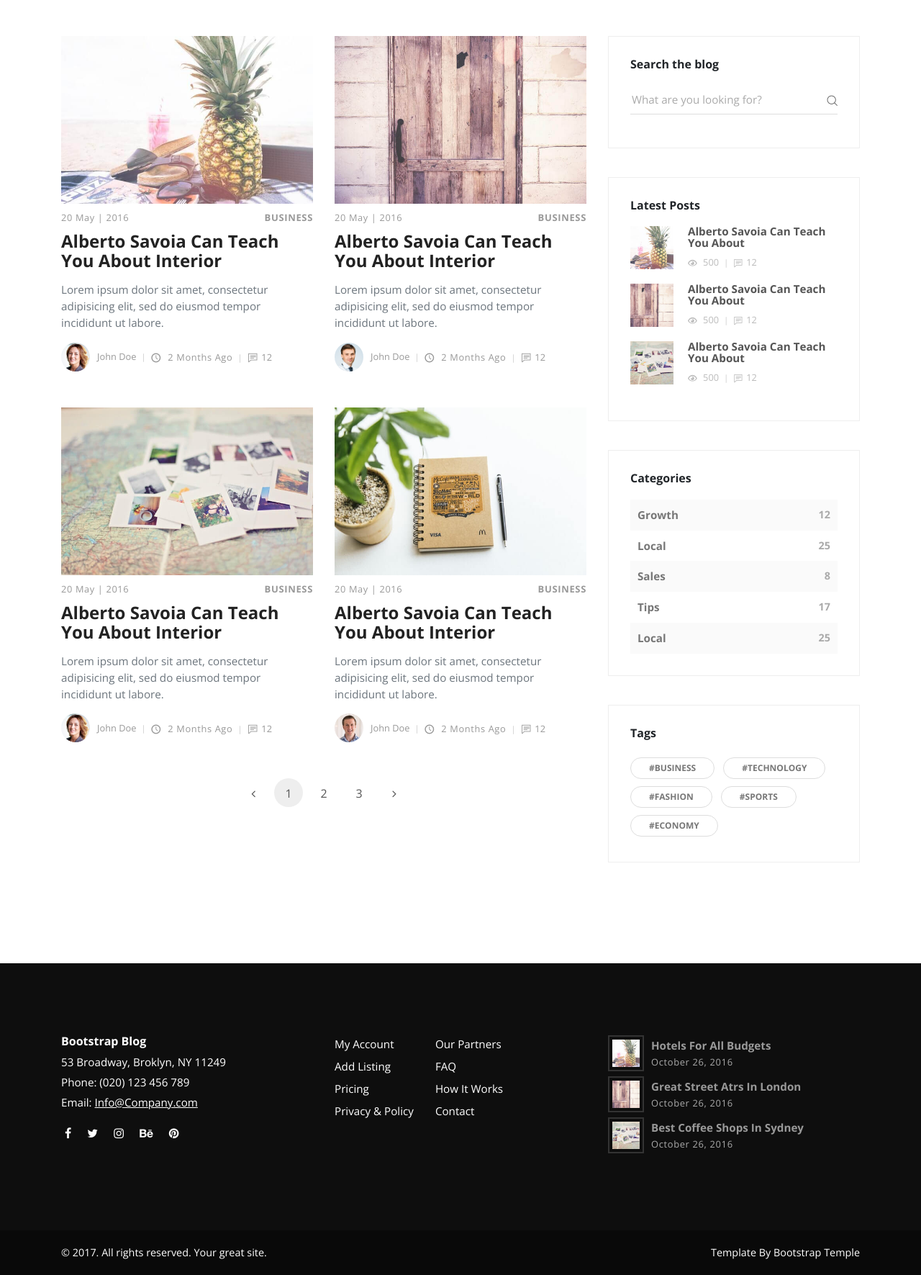
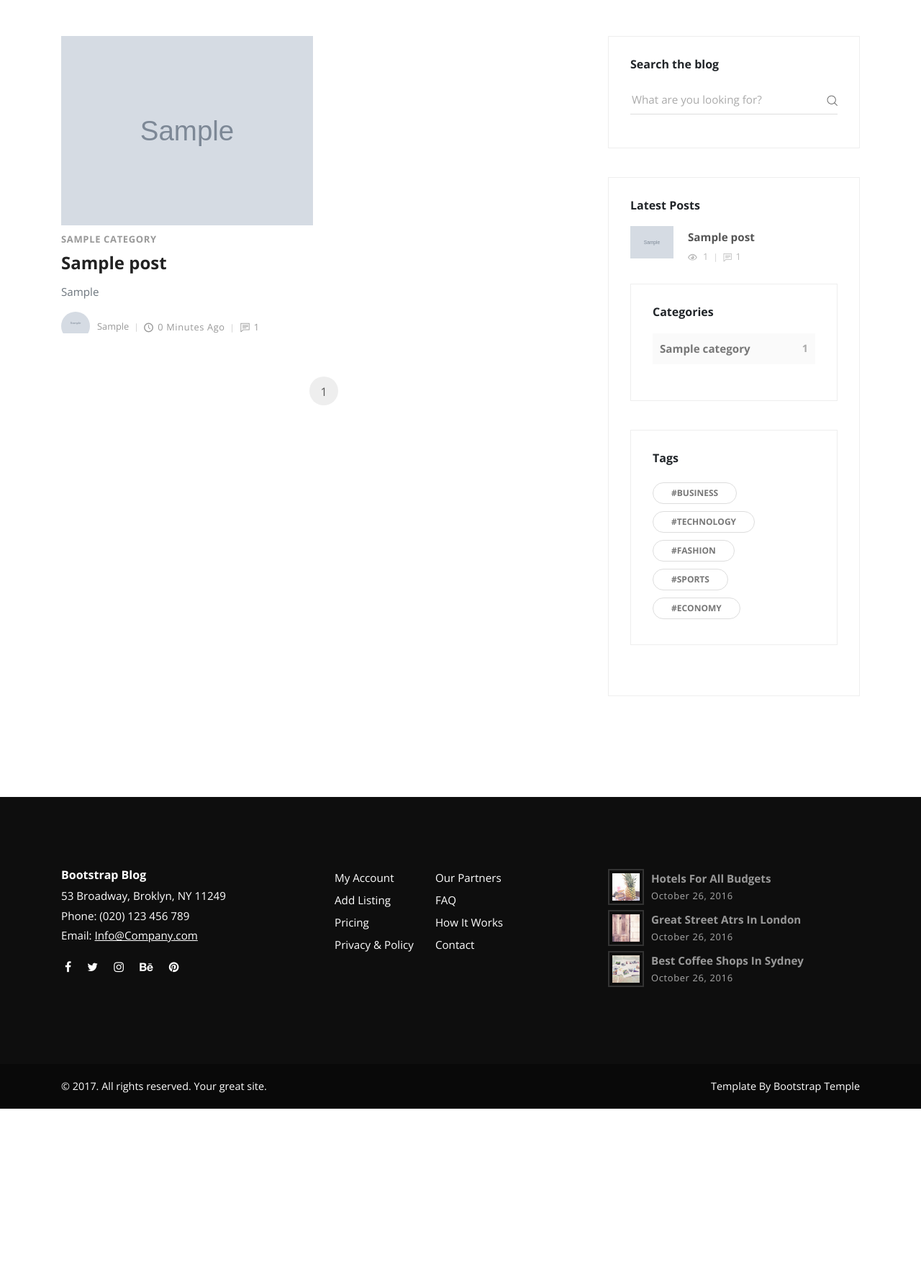
Before and after one commit to justdjango/dream_blog, a Django app: page /blog/ in a window 1280 px wide. Shown: the part 81-1852 px from the top of the page at 72% size. After the commit the page ends 1621 px from the top, so only its background shows below. Run offline with Django 3.2, Linux system fonts and the light colour scheme; tables that the repository leaves empty hold one stand-in row (values such as "Sample post"); grey boxes marked "Sample" are stand-in pictures; some libraries are stand-ins or nearby versions.

Commit message:
Post list view finished

```diff
--- a/blog/urls.py
+++ b/blog/urls.py
@@ -3,13 +3,14 @@
 from django.contrib import admin
 from django.urls import path
 
-from posts.views import index, blog, post
+from posts.views import index, blog, post, search
 
 urlpatterns = [
     path('admin/', admin.site.urls),
     path('', index),
-    path('blog/', blog),
-    path('post/', post),
+    path('blog/', blog, name='post-list'),
+    path('search/', search, name='search'),
+    path('post/<id>/', post, name='post-detail'),
 ]
 
 if settings.DEBUG:
--- a/posts/views.py
+++ b/posts/views.py
@@ -1,13 +1,37 @@
+from django.db.models import Count, Q
+from django.core.paginator import Paginator, EmptyPage, PageNotAnInteger
 from django.shortcuts import render
 from .models import Post
 from marketing.models import Signup
+
+
+def search(request):
+    queryset = Post.objects.all()
+    query = request.GET.get('q')
+    if query:
+        queryset = queryset.filter(
+            Q(title__icontains=query) |
+            Q(overview__icontains=query)
+        ).distinct()
+    context = {
+        'queryset': queryset
+    }
+    return render(request, 'search_results.html', context)
+
+
+def get_category_count():
+    queryset = Post \
+        .objects \
+        .values('categories__title') \
+        .annotate(Count('categories__title'))
+    return queryset
+
 
 def index(request):
     featured = Post.objects.filter(featured=True)
     latest = Post.objects.order_by('-timestamp')[0:3]
 
     if request.method == "POST":
-        print('here')
         email = request.POST["email"]
         new_signup = Signup()
         new_signup.email = email
@@ -20,7 +44,26 @@
     return render(request, 'index.html', context)
 
 def blog(request):
-    return render(request, 'blog.html', {})
+    category_count = get_category_count()
+    most_recent = Post.objects.order_by('-timestamp')[:3]
+    post_list = Post.objects.all()
+    paginator = Paginator(post_list, 4)
+    page_request_var = 'page'
+    page = request.GET.get(page_request_var)
+    try:
+        paginated_queryset = paginator.page(page)
+    except PageNotAnInteger:
+        paginated_queryset = paginator.page(1)
+    except EmptyPage:
+        paginated_queryset = paginator.page(paginator.num_pages)
 
-def post(request):
+    context = {
+        'queryset': paginated_queryset,
+        'most_recent': most_recent,
+        'page_request_var': page_request_var,
+        'category_count': category_count
+    }
+    return render(request, 'blog.html', context)
+
+def post(request, id):
     return render(request, 'post.html', {})
--- a/templates/blog.html
+++ b/templates/blog.html
@@ -10,86 +10,40 @@
           <div class="container">
             <div class="row">
               <!-- post -->
+              {% for post in queryset %}
               <div class="post col-xl-6">
-                <div class="post-thumbnail"><a href="post.html"><img src="{% static 'img/blog-post-1.jpeg' %}" alt="..." class="img-fluid"></a></div>
+                <div class="post-thumbnail"><a href="{{ post.get_absolute_url }}"><img src="{{ post.thumbnail.url }}" alt="..." class="img-fluid"></a></div>
                 <div class="post-details">
                   <div class="post-meta d-flex justify-content-between">
-                    <div class="date meta-last">20 May | 2016</div>
-                    <div class="category"><a href="#">Business</a></div>
-                  </div><a href="post.html">
-                    <h3 class="h4">Alberto Savoia Can Teach You About Interior</h3></a>
-                  <p class="text-muted">Lorem ipsum dolor sit amet, consectetur adipisicing elit, sed do eiusmod tempor incididunt ut labore.</p>
-                  <footer class="post-footer d-flex align-items-center"><a href="#" class="author d-flex align-items-center flex-wrap">
-                      <div class="avatar"><img src="{% static 'img/avatar-3.jpg' %}" alt="..." class="img-fluid"></div>
-                      <div class="title"><span>John Doe</span></div></a>
-                    <div class="date"><i class="icon-clock"></i> 2 months ago</div>
-                    <div class="comments meta-last"><i class="icon-comment"></i>12</div>
+                    {% comment %} <div class="date meta-last">20 May | 2016</div> {% endcomment %}
+                    {% for cat in post.categories.all %}
+                    <div class="category"><a href="#">{{ cat }}</a></div>
+                    {% endfor %}
+                  </div><a href="{{ post.get_absolute_url }}">
+                    <h3 class="h4">{{ post.title }}</h3></a>
+                  <p class="text-muted">{{ post.overview }}</p>
+                  <footer class="post-footer d-flex align-items-center">
+                    <a href="#" class="author d-flex align-items-center flex-wrap">
+                      <div class="avatar"><img src="{{ post.author.profile_picture.url }}" alt="..." class="img-fluid"></div>
+                      <div class="title"><span>{{ post.author.user.username }}</span></div>
+                    </a>
+                    <div class="date"><i class="icon-clock"></i>{{ post.timestamp|timesince }} ago</div>
+                    <div class="comments meta-last"><i class="icon-comment"></i>{{ post.comment_count }}</div>
                   </footer>
                 </div>
               </div>
-              <!-- post             -->
-              <div class="post col-xl-6">
-                <div class="post-thumbnail"><a href="post.html"><img src="{% static 'img/blog-post-2.jpg' %}" alt="..." class="img-fluid"></a></div>
-                <div class="post-details">
-                  <div class="post-meta d-flex justify-content-between">
-                    <div class="date meta-last">20 May | 2016</div>
-                    <div class="category"><a href="#">Business</a></div>
-                  </div><a href="post.html">
-                    <h3 class="h4">Alberto Savoia Can Teach You About Interior</h3></a>
-                  <p class="text-muted">Lorem ipsum dolor sit amet, consectetur adipisicing elit, sed do eiusmod tempor incididunt ut labore.</p>
-                  <div class="post-footer d-flex align-items-center"><a href="#" class="author d-flex align-items-center flex-wrap">
-                      <div class="avatar"><img src="{% static 'img/avatar-2.jpg' %}" alt="..." class="img-fluid"></div>
-                      <div class="title"><span>John Doe</span></div></a>
-                    <div class="date"><i class="icon-clock"></i> 2 months ago</div>
-                    <div class="comments meta-last"><i class="icon-comment"></i>12</div>
-                  </div>
-                </div>
-              </div>
-              <!-- post             -->
-              <div class="post col-xl-6">
-                <div class="post-thumbnail"><a href="post.html"><img src="{% static 'img/blog-post-3.jpeg' %}" alt="..." class="img-fluid"></a></div>
-                <div class="post-details">
-                  <div class="post-meta d-flex justify-content-between">
-                    <div class="date meta-last">20 May | 2016</div>
-                    <div class="category"><a href="#">Business</a></div>
-                  </div><a href="post.html">
-                    <h3 class="h4">Alberto Savoia Can Teach You About Interior</h3></a>
-                  <p class="text-muted">Lorem ipsum dolor sit amet, consectetur adipisicing elit, sed do eiusmod tempor incididunt ut labore.</p>
-                  <div class="post-footer d-flex align-items-center"><a href="#" class="author d-flex align-items-center flex-wrap">
-                      <div class="avatar"><img src="{% static 'img/avatar-3.jpg' %}" alt="..." class="img-fluid"></div>
-                      <div class="title"><span>John Doe</span></div></a>
-                    <div class="date"><i class="icon-clock"></i> 2 months ago</div>
-                    <div class="comments meta-last"><i class="icon-comment"></i>12</div>
-                  </div>
-                </div>
-              </div>
-              <!-- post -->
-              <div class="post col-xl-6">
-                <div class="post-thumbnail"><a href="post.html"><img src="{% static 'img/blog-post-4.jpeg' %}" alt="..." class="img-fluid"></a></div>
-                <div class="post-details">
-                  <div class="post-meta d-flex justify-content-between">
-                    <div class="date meta-last">20 May | 2016</div>
-                    <div class="category"><a href="#">Business</a></div>
-                  </div><a href="post.html">
-                    <h3 class="h4">Alberto Savoia Can Teach You About Interior</h3></a>
-                  <p class="text-muted">Lorem ipsum dolor sit amet, consectetur adipisicing elit, sed do eiusmod tempor incididunt ut labore.</p>
-                  <div class="post-footer d-flex align-items-center"><a href="#" class="author d-flex align-items-center flex-wrap">
-                      <div class="avatar"><img src="{% static 'img/avatar-1.jpg' %}" alt="..." class="img-fluid"></div>
-                      <div class="title"><span>John Doe</span></div></a>
-                    <div class="date"><i class="icon-clock"></i> 2 months ago</div>
-                    <div class="comments meta-last"><i class="icon-comment"></i>12</div>
-                  </div>
-                </div>
-              </div>
+              {% endfor %}
             </div>
             <!-- Pagination -->
             <nav aria-label="Page navigation example">
               <ul class="pagination pagination-template d-flex justify-content-center">
-                <li class="page-item"><a href="#" class="page-link"> <i class="fa fa-angle-left"></i></a></li>
-                <li class="page-item"><a href="#" class="page-link active">1</a></li>
-                <li class="page-item"><a href="#" class="page-link">2</a></li>
-                <li class="page-item"><a href="#" class="page-link">3</a></li>
-                <li class="page-item"><a href="#" class="page-link"> <i class="fa fa-angle-right"></i></a></li>
+                {% if queryset.has_previous %}
+                <li class="page-item"><a href="?{{ page_request_var }}={{ queryset.previous_page_number }}" class="page-link"> <i class="fa fa-angle-left"></i></a></li>
+                {% endif %}
+                <li class="page-item"><a href="?{{ page_request_var }}={{ queryset.number }}" class="page-link active">{{ queryset.number }}</a></li>
+                {% if queryset.has_next %}
+                <li class="page-item"><a href="?{{ page_request_var }}={{ queryset.next_page_number }}" class="page-link"> <i class="fa fa-angle-right"></i></a></li>
+                {% endif %}
               </ul>
             </nav>
           </div>
@@ -100,9 +54,9 @@
             <header>
               <h3 class="h6">Search the blog</h3>
             </header>
-            <form action="#" class="search-form">
+            <form action="{% url 'search' %}" class="search-form">
               <div class="form-group">
-                <input type="search" placeholder="What are you looking for?">
+                <input type="text" name="q" placeholder="What are you looking for?">
                 <button type="submit" class="submit"><i class="icon-search"></i></button>
               </div>
             </form>
@@ -112,45 +66,31 @@
             <header>
               <h3 class="h6">Latest Posts</h3>
             </header>
-            <div class="blog-posts"><a href="#">
-                <div class="item d-flex align-items-center">
-                  <div class="image"><img src="{% static 'img/small-thumbnail-1.jpg' %}" alt="..." class="img-fluid"></div>
-                  <div class="title"><strong>Alberto Savoia Can Teach You About</strong>
-                    <div class="d-flex align-items-center">
-                      <div class="views"><i class="icon-eye"></i> 500</div>
-                      <div class="comments"><i class="icon-comment"></i>12</div>
+            <div class="blog-posts">
+              {% for post in most_recent %}
+                <a href="{{ post.get_absolute_url }}">
+                  <div class="item d-flex align-items-center">
+                    <div class="image"><img src="{{ post.thumbnail.url }}" alt="..." class="img-fluid"></div>
+                    <div class="title"><strong>{{ post.title }}</strong>
+                      <div class="d-flex align-items-center">
+                        <div class="views"><i class="icon-eye"></i> {{ post.view_count }}</div>
+                        <div class="comments"><i class="icon-comment"></i>{{ post.comment_count }}</div>
+                      </div>
                     </div>
                   </div>
-                </div></a><a href="#">
-                <div class="item d-flex align-items-center">
-                  <div class="image"><img src="{% static 'img/small-thumbnail-2.jpg' %}" alt="..." class="img-fluid"></div>
-                  <div class="title"><strong>Alberto Savoia Can Teach You About</strong>
-                    <div class="d-flex align-items-center">
-                      <div class="views"><i class="icon-eye"></i> 500</div>
-                      <div class="comments"><i class="icon-comment"></i>12</div>
-                    </div>
-                  </div>
-                </div></a><a href="#">
-                <div class="item d-flex align-items-center">
-                  <div class="image"><img src="{% static 'img/small-thumbnail-3.jpg' %}" alt="..." class="img-fluid"></div>
-                  <div class="title"><strong>Alberto Savoia Can Teach You About</strong>
-                    <div class="d-flex align-items-center">
-                      <div class="views"><i class="icon-eye"></i> 500</div>
-                      <div class="comments"><i class="icon-comment"></i>12</div>
-                    </div>
-                  </div>
-                </div></a></div>
+                </a>
+              {% endfor %}
           </div>
           <!-- Widget [Categories Widget]-->
           <div class="widget categories">
             <header>
               <h3 class="h6">Categories</h3>
             </header>
-            <div class="item d-flex justify-content-between"><a href="#">Growth</a><span>12</span></div>
-            <div class="item d-flex justify-content-between"><a href="#">Local</a><span>25</span></div>
-            <div class="item d-flex justify-content-between"><a href="#">Sales</a><span>8</span></div>
-            <div class="item d-flex justify-content-between"><a href="#">Tips</a><span>17</span></div>
-            <div class="item d-flex justify-content-between"><a href="#">Local</a><span>25</span></div>
+            {% for cat in category_count %}
+            <div class="item d-flex justify-content-between">
+              <a href="#">{{ cat.categories__title }}</a><span>{{ cat.categories__title__count }}</span>
+            </div>
+            {% endfor %}
           </div>
           <!-- Widget [Tags Cloud Widget]-->
           <div class="widget tags">
```
Also changed, not shown: posts/models.py (+7 -0 lines), templates/search_results.html (added, +12 -0 lines).
